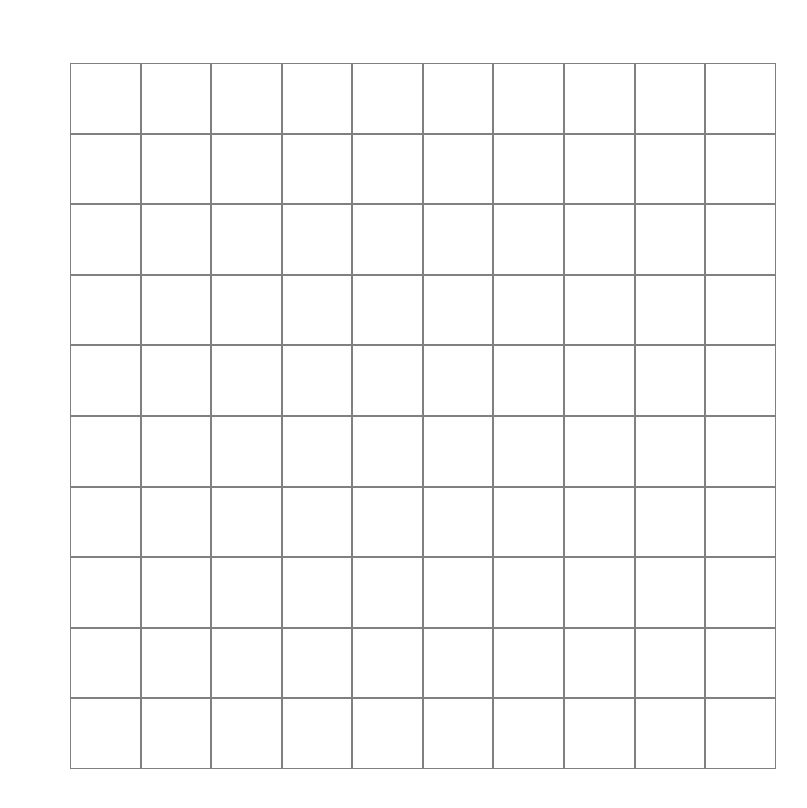
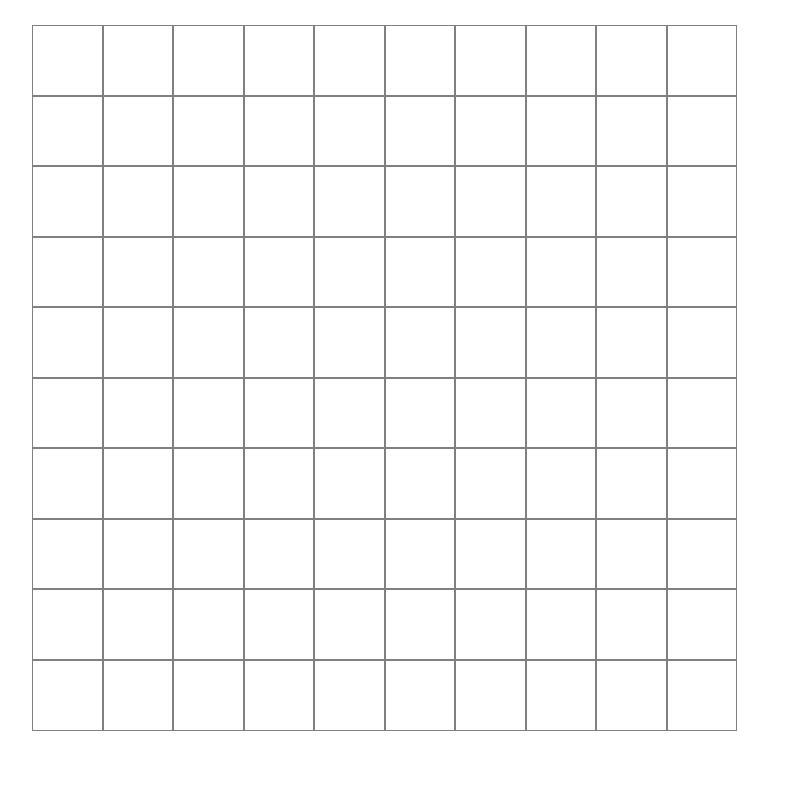
Before and after one commit to JohannesMerz/grid-drawer, a website: page src/index.html in a window 1280 px wide. Shown: the whole page, without its empty margins (1-808 px from the left). Drawn offline with Linux system fonts and the light colour scheme.

Commit message:
small improvements

```diff
--- a/src/styles.css
+++ b/src/styles.css
@@ -1,7 +1,7 @@
 .grid {
   height: 90%;
   aspect-ratio: 1;
-  margin: 5%;
+  margin: 25px;
   display: grid;
   grid-template-columns: repeat(auto-fit, 10%);
   background-image: url(image.jpeg);
```
